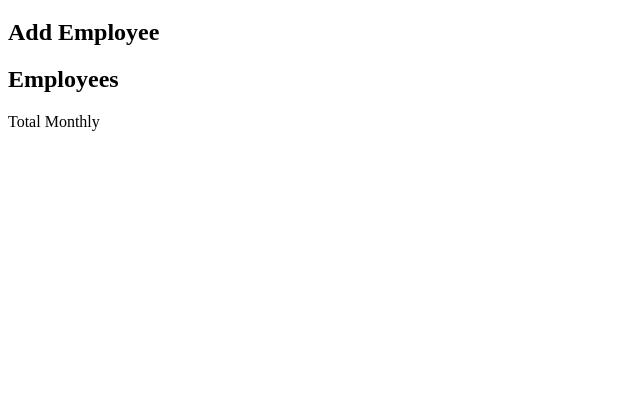
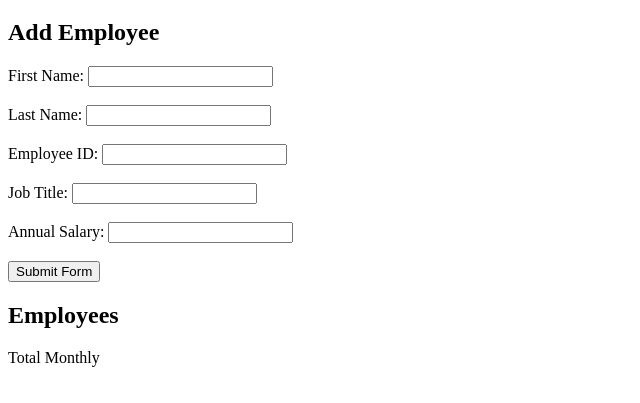
Before and after one commit to zlindman/weekend-salary-calculator, a website: page index.html in a window 1280 px wide. Shown: the part 61-464 px from the top of the page, without its empty margins (0-640 px from the left). Drawn offline with Linux system fonts and the light colour scheme.

Commit message:
created form with submit button

```diff
--- a/index.html
+++ b/index.html
@@ -11,7 +11,25 @@
   </header>
   <main>
     <h2>Add Employee</h2>
-    <h2>Employees</h2>
+  <form onSubmit="submitForm(event)">
+    First Name: <input id="firstNameInput" type="text"/>
+    <br>
+    <br>
+    Last Name: <input id="lastNameInput" type="text"/>
+    <br>
+    <br>
+    Employee ID: <input id="employeeID" type="number"/>
+    <br>
+    <br>
+    Job Title: <input id="jobTitle" type="text"/>
+    <br>
+    <br>
+    Annual Salary: <input id="annualSalary" type="number"/>
+    <br>
+    <br>
+    <input type ="submit" value="Submit Form"/>
+  </form>
+  <h2>Employees</h2>
   </main>
   <footer>
     <p>Total Monthly</p>
```
